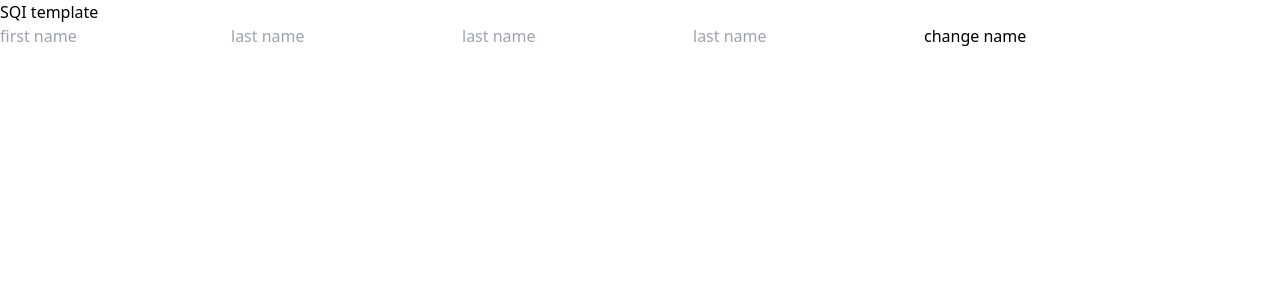
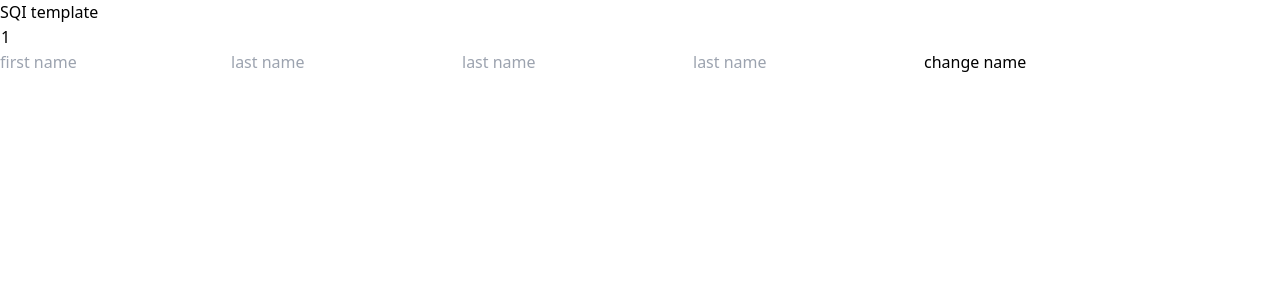
Before and after one commit to wunmicrown/react-spotify-demo, a React (Vite) app: page / in a window 1280 px wide. Both pictures are taken after a click on the button "change name". Shown: the top 300 px of the page. Built offline with nearby package versions, Linux system fonts and the light colour scheme.

Commit message:
committed

```diff
--- a/src/Component/Login.jsx
+++ b/src/Component/Login.jsx
@@ -49,9 +49,10 @@ const Login = () => {
       </h2>
         <h1>
         {allUsers.map((user, index) => (
-          <div key={index}>
+          <tr key={index}>
+            <td>{index+1}</td>
             {user.firstName} {user.lastName} {user.email} {user.password}
-          </div>
+          </tr>
         ))}
         </h1>
 
```
